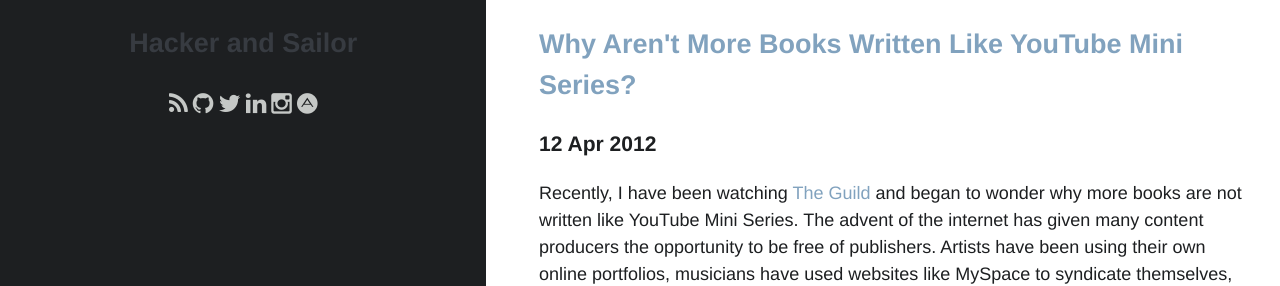
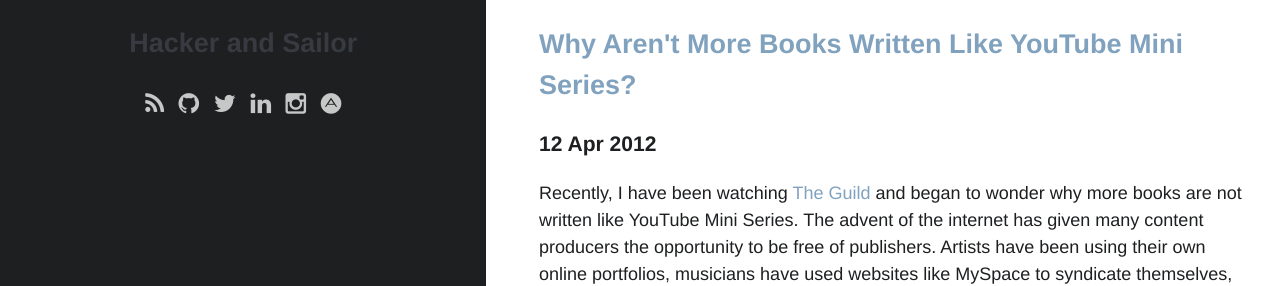
Before and after one commit to hannah-grape/pspeter3.github.io, a Jekyll site: the page built from index.html, in a window 1280 px wide. Shown: the part 271-557 px from the top of the page. Built offline with Jekyll 4.4.1, drawn with Linux system fonts in a browser that asks for light colours; Markdown is read by kramdown in place of the engine named in the settings.

Commit message:
Adding spacing between the accounts

```diff
--- a/assets/less/blog.less
+++ b/assets/less/blog.less
@@ -76,6 +76,7 @@
 
     li {
       display: inline;
+      padding: 0 0.5ex;
     }
   }
 
--- a/css/blog.css
+++ b/css/blog.css
@@ -486,7 +486,7 @@
 .masthead{background-color:#1d1f21;color:#c5c8c6}.masthead a{color:#c5c8c6}.masthead a:hover{color:#81a2be;text-decoration:none}
 .masthead h2{color:#373b41}
 .masthead .logo{color:#81a2be}
-.masthead ul.accounts{list-style-type:none;padding:0}.masthead ul.accounts li{display:inline}
+.masthead ul.accounts{list-style-type:none;padding:0}.masthead ul.accounts li{display:inline;padding:0 0.5ex}
 .masthead .wrapper{padding:0 19%;text-align:center}
 .content{max-width:80ex;padding:1.5em;color:#1d1f21}.content a{color:#81a2be}
 .content pre{padding:0.4em}
```
